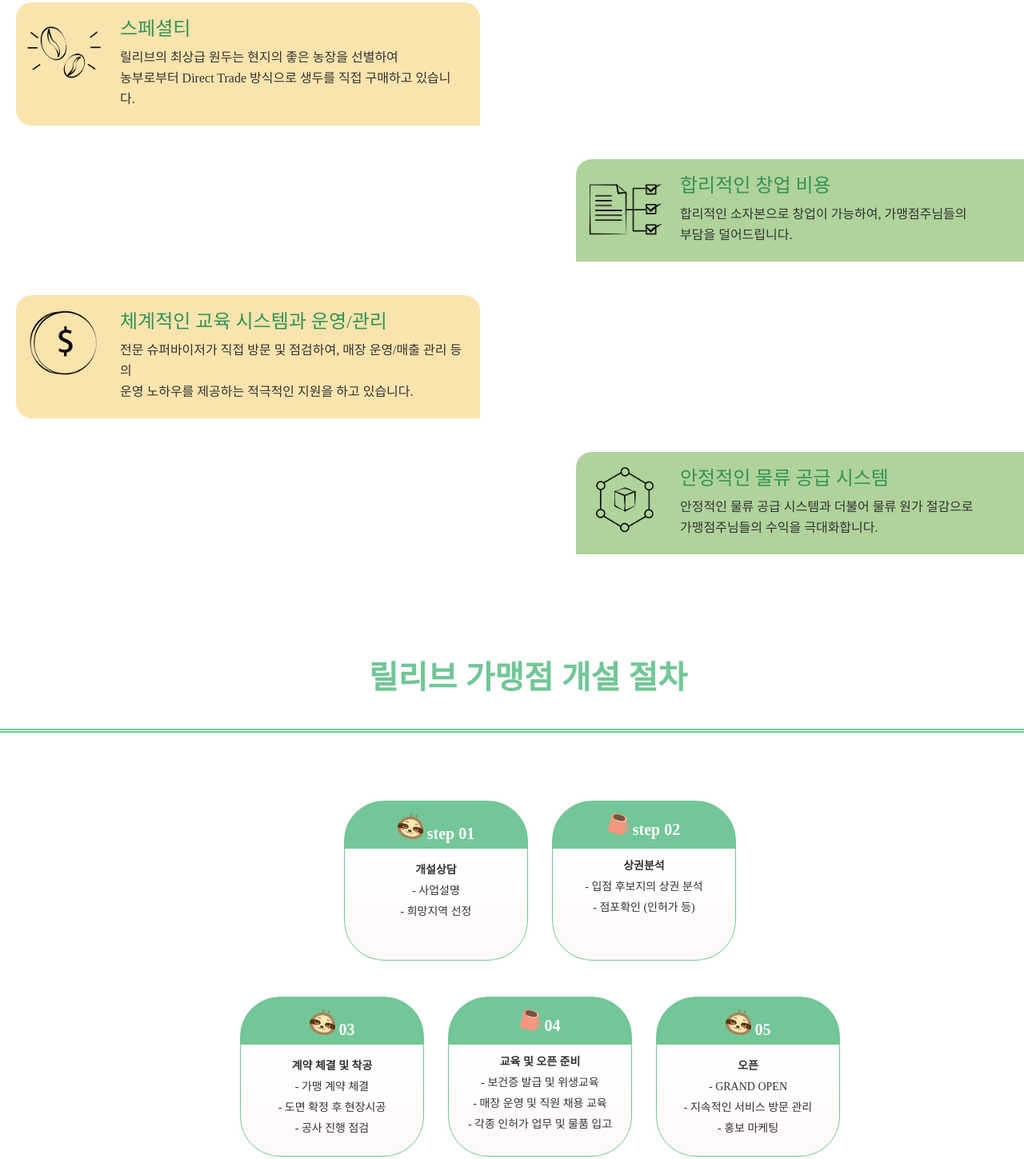
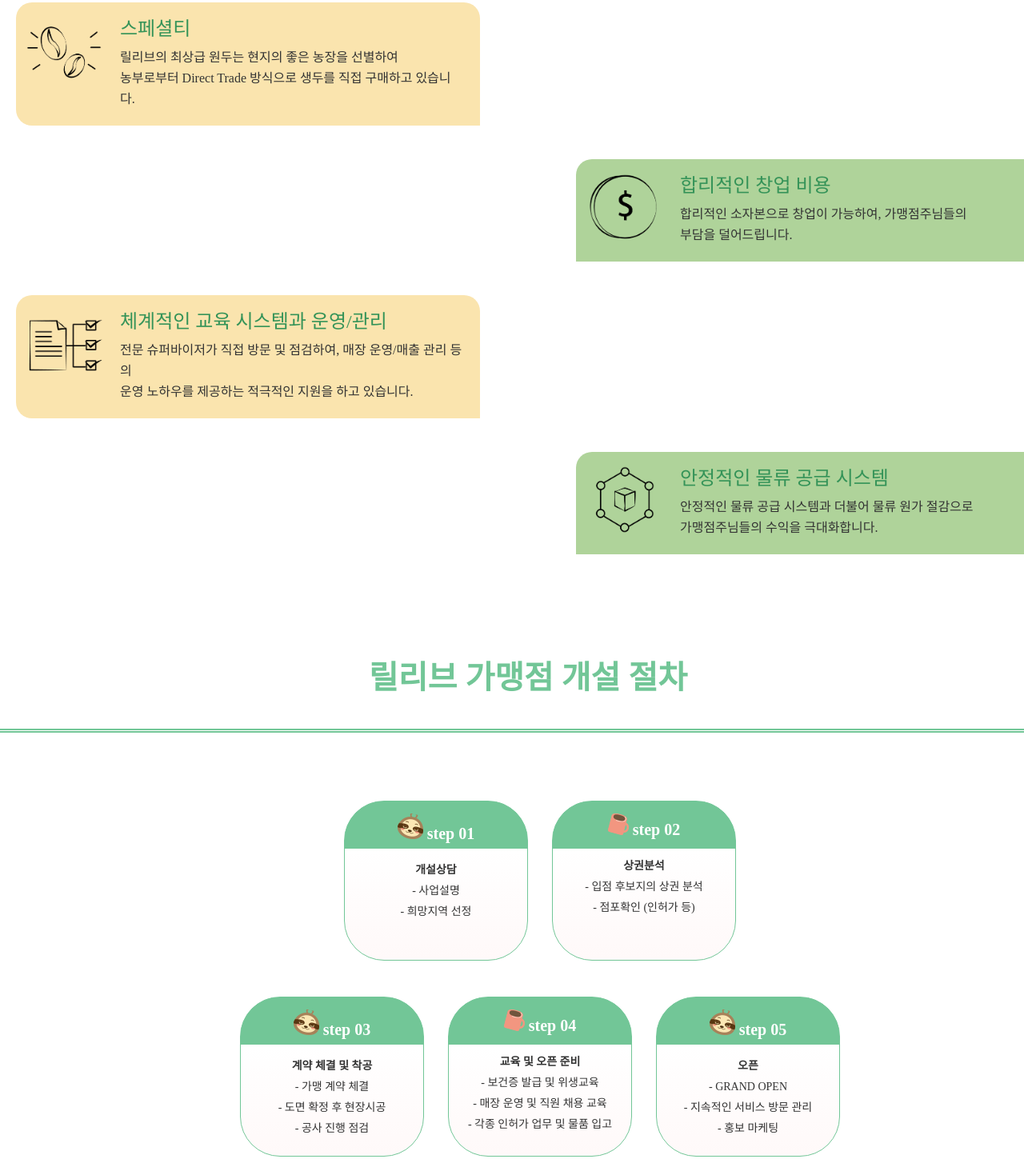
Before and after one commit to jsooyeon/relieve, a plain HTML site: page franchise.html in a window 1280 px wide. Shown: the part 1689-3138 px from the top of the page at 80% size. Drawn offline with nearby package versions, Linux system fonts and the light colour scheme; a web font is replaced by a local one.

Commit message:
Add files via upload

```diff
--- a/franchise.html
+++ b/franchise.html
@@ -116,7 +116,7 @@
         </div>
 
         <div class="c_right" data-aos="fade-left" data-aos-easing="ease-out-back">
-            <img src="./img/icon_franchise-09.png" alt="비용">
+            <img src="./img/icon_franchise-10.png" alt="비용">
             <div class="word2">
                 <h5>합리적인 창업 비용</h5>
                 <p>합리적인 소자본으로 창업이 가능하여,
@@ -126,7 +126,7 @@
         </div>
 
         <div class="c_left" data-aos="fade-right">
-            <img src="./img/icon_franchise-10.png" alt="관리">
+            <img src="./img/icon_franchise-09.png" alt="관리">
             <div class="word1">
                 <h5>체계적인 교육 시스템과 운영/관리</h5>
                 <p>전문 슈퍼바이저가 직접 방문 및 점검하여, 매장 운영/매출 관리 등의<br> 운영 노하우를 제공하는 적극적인 지원을 하고 있습니다.</p>
@@ -162,7 +162,7 @@
         </div>
 
         <div class="box enter" data-aos="zoom-in-up">
-            <h4><img src="./img/favicon2.png" alt=""> 03</h4>
+            <h4><img src="./img/favicon2.png" alt=""> step 03</h4>
             <p><span>계약 체결 및 착공</span> <br>
                 - 가맹 계약 체결 <br>
                 - 도면 확정 후 현장시공 <br>
@@ -170,7 +170,7 @@
         </div>
 
         <div class="box" data-aos="zoom-in-up">
-            <h4><img src="./img/icon_cup.png" alt=""> 04</h4>
+            <h4><img src="./img/icon_cup.png" alt=""> step 04</h4>
             <p><span>교육 및 오픈 준비</span> <br>
                 - 보건증 발급 및 위생교육 <br>
                 - 매장 운영 및 직원 채용 교육 <br>
@@ -178,7 +178,7 @@
         </div>
 
         <div class="box" data-aos="zoom-in-up">
-            <h4><img src="./img/favicon2.png" alt=""> 05</h4>
+            <h4><img src="./img/favicon2.png" alt=""> step 05</h4>
             <p><span>오픈</span> <br>
                 - GRAND OPEN <br>
                 - 지속적인 서비스 방문 관리 <br>
--- a/style.css
+++ b/style.css
@@ -178,7 +178,7 @@
     width: 300px;
     height: 340px;
     background-color: #f29680;
-    border-radius: 50% 50% 0 0;
+    border-radius: 250px 250px 0 0;
     margin-top: 70px;
 }
 
```
